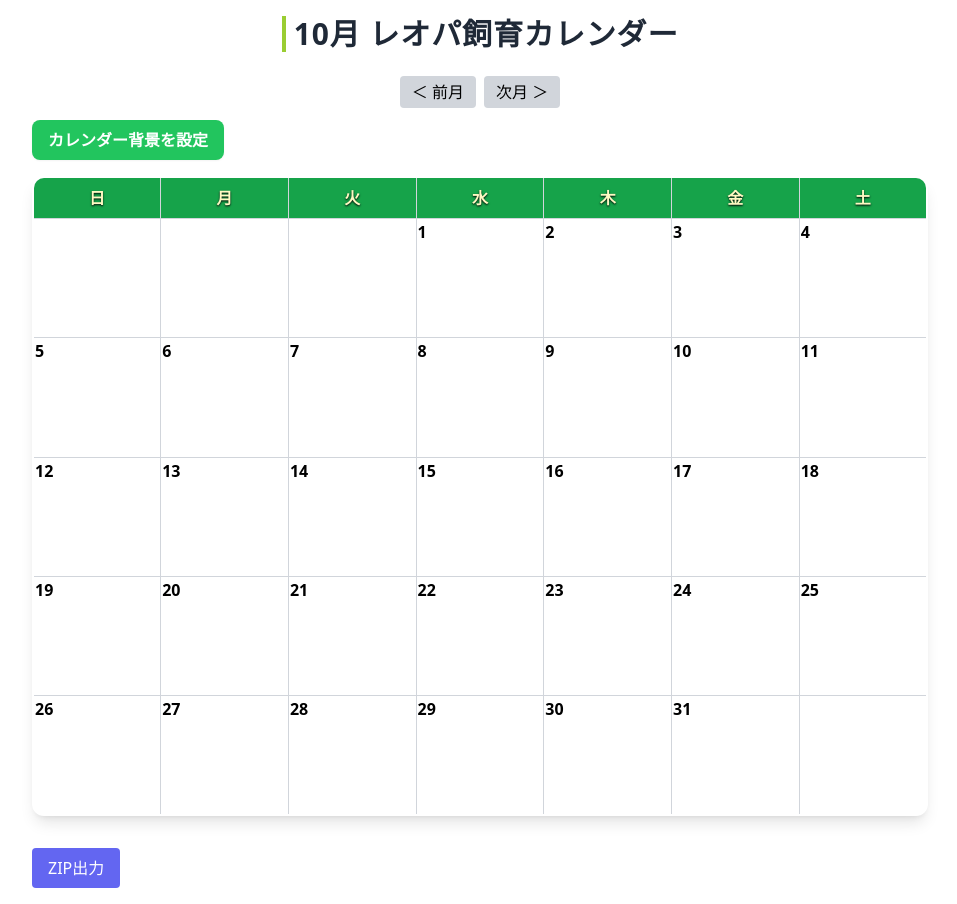
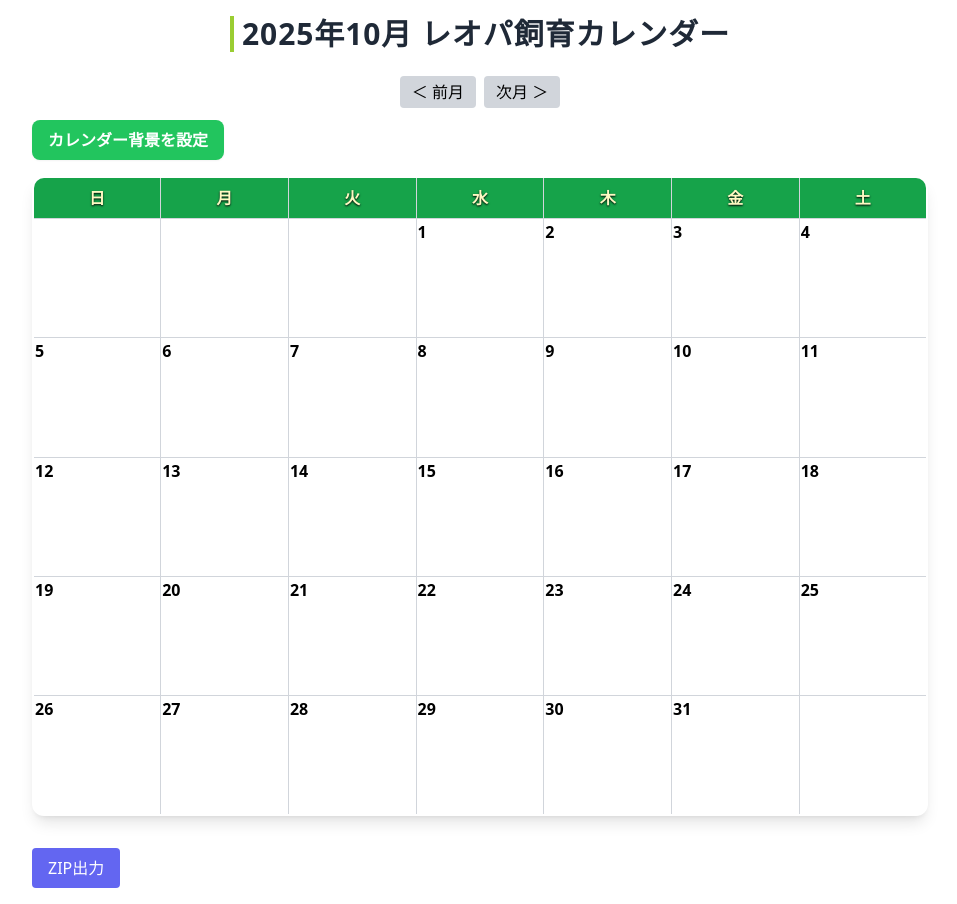
Before and after one commit to h-ichi/leopa-app, a React (Vite) app in the folder frontend/: page /app in a window 1280 px wide. Shown: the whole page, without its empty margins (160-1117 px from the left). Built offline with nearby package versions, Linux system fonts and the light colour scheme.

Commit message:
文言修正

```diff
--- a/frontend/src/components/LeopaCalendar.tsx
+++ b/frontend/src/components/LeopaCalendar.tsx
@@ -135,7 +135,7 @@ const LeopaCalendar: React.FC = () => {
   return (
     <div className="flex flex-col items-center p-4">
       <h2 className={`${styles.calendarTitle} text-2xl sm:text-3xl mb-4`}>
-        10月 レオパ飼育カレンダー
+        {year}年{month}月 レオパ飼育カレンダー
       </h2>
       {/* 月切替ボタン */}
       <div className="flex items-center gap-2 mb-3">
```
